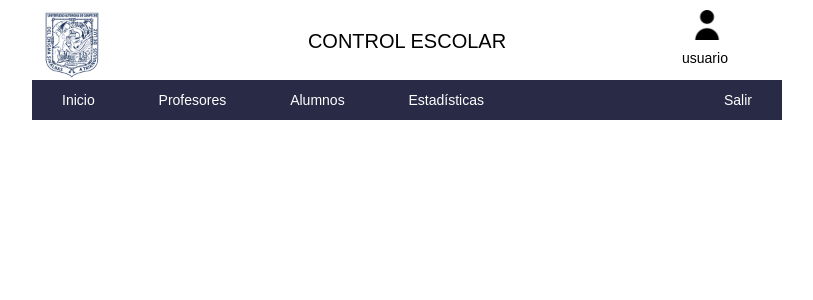
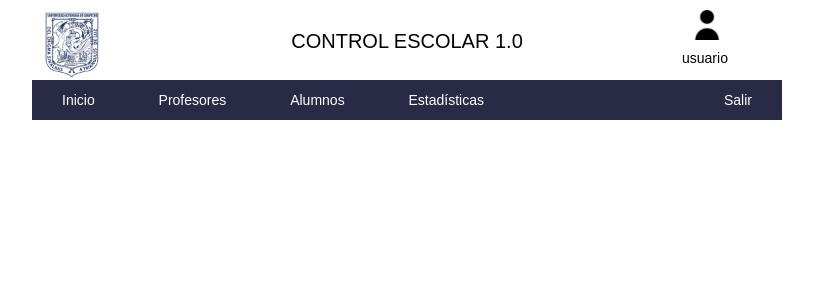
Before and after one commit to dajaimesc/mvc, a PHP site: page / in a window 1280 px wide. Shown: the top 300 px of the page, without its empty margins (233-1046 px from the left). Run offline with PHP 8.4, Linux system fonts and the light colour scheme; some libraries are stand-ins or nearby versions.

Commit message:
Primer Commit VSCODE

```diff
--- a/index.php
+++ b/index.php
@@ -15,7 +15,7 @@
       </section>
       <section id="banner">
         <div id="sistema">
-          <span>CONTROL ESCOLAR</span>
+          <span>CONTROL ESCOLAR 1.0</span>
         </div>
       </section>
       <section id="login">
```
